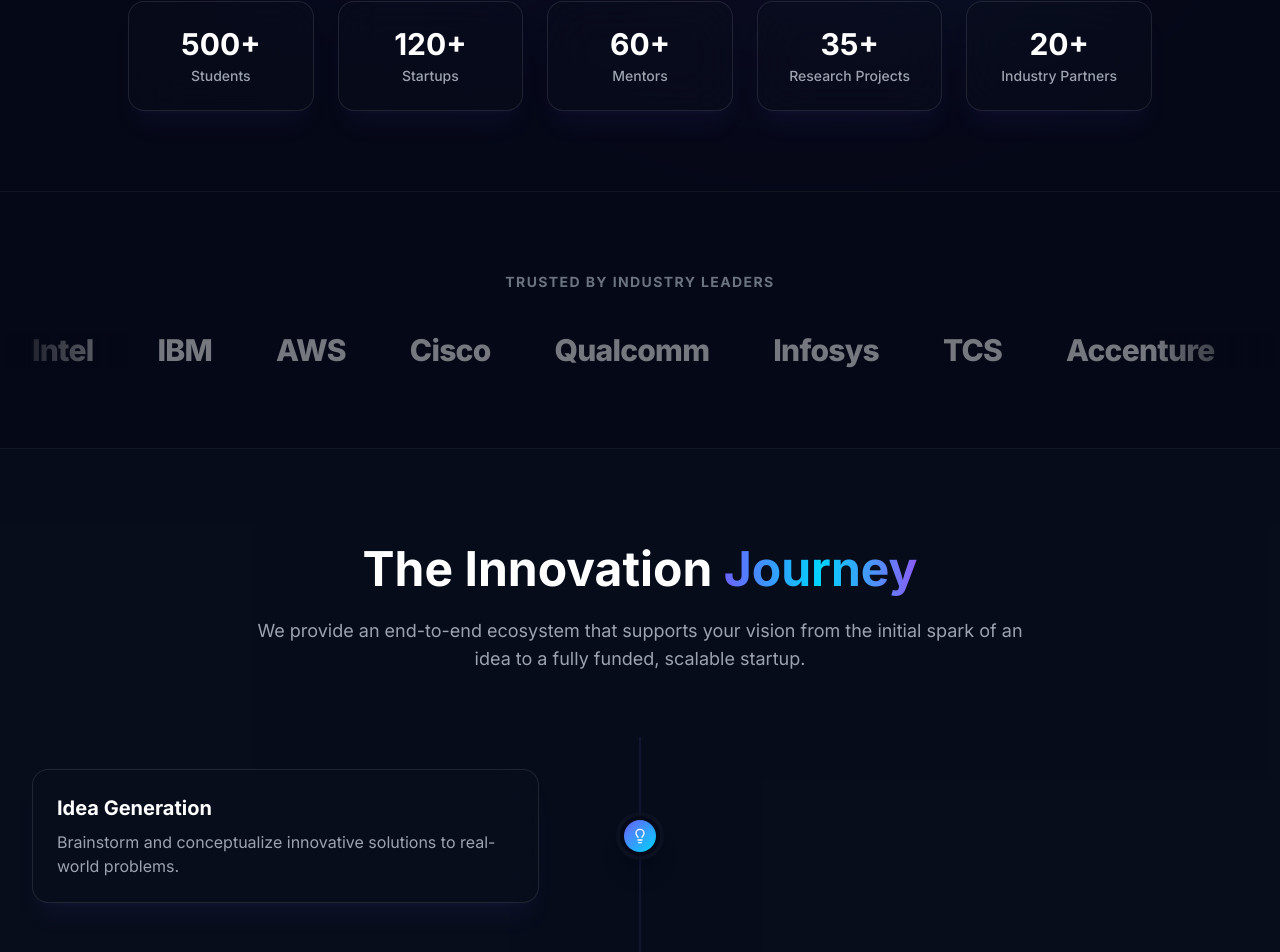
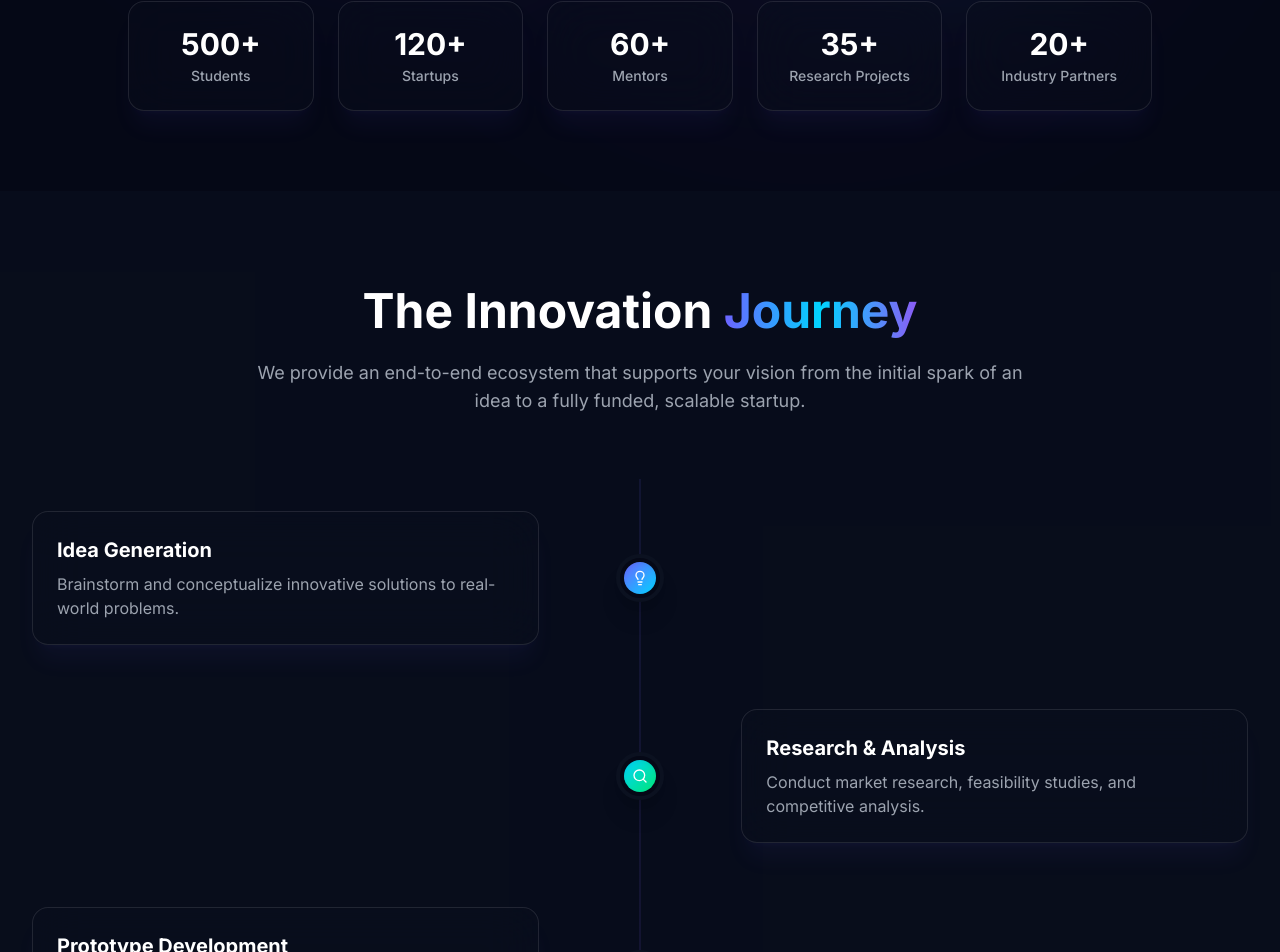
Before and after one commit to shabarish0410/ICMS, a Next.js app in the folder frontend/: page / in a window 1280 px wide. Shown: the part 745-1697 px from the top of the page. Built offline with nearby package versions, Linux system fonts and the light colour scheme; no server answers.

Commit message:
Redesign Spark Innovation Center UI with modern premium interface

```diff
--- a/frontend/src/app/page.tsx
+++ b/frontend/src/app/page.tsx
@@ -7,7 +7,6 @@ import { SuccessStories } from '@/components/landing/SuccessStories';
 import { EventsTimeline } from '@/components/landing/EventsTimeline';
 import { MentorsGrid } from '@/components/landing/MentorsGrid';
 import { GalleryMasonry } from '@/components/landing/GalleryMasonry';
-import { PartnersSlider } from '@/components/landing/PartnersSlider';
 import { CallToAction } from '@/components/landing/CallToAction';
 import { Footer } from '@/components/landing/Footer';
 
@@ -22,7 +21,6 @@ export default function HomePage() {
       <Navbar />
       <main>
         <HeroSection />
-        <PartnersSlider />
         <AboutTimeline />
         <ProgramsGrid />
         <Facilities />
```
